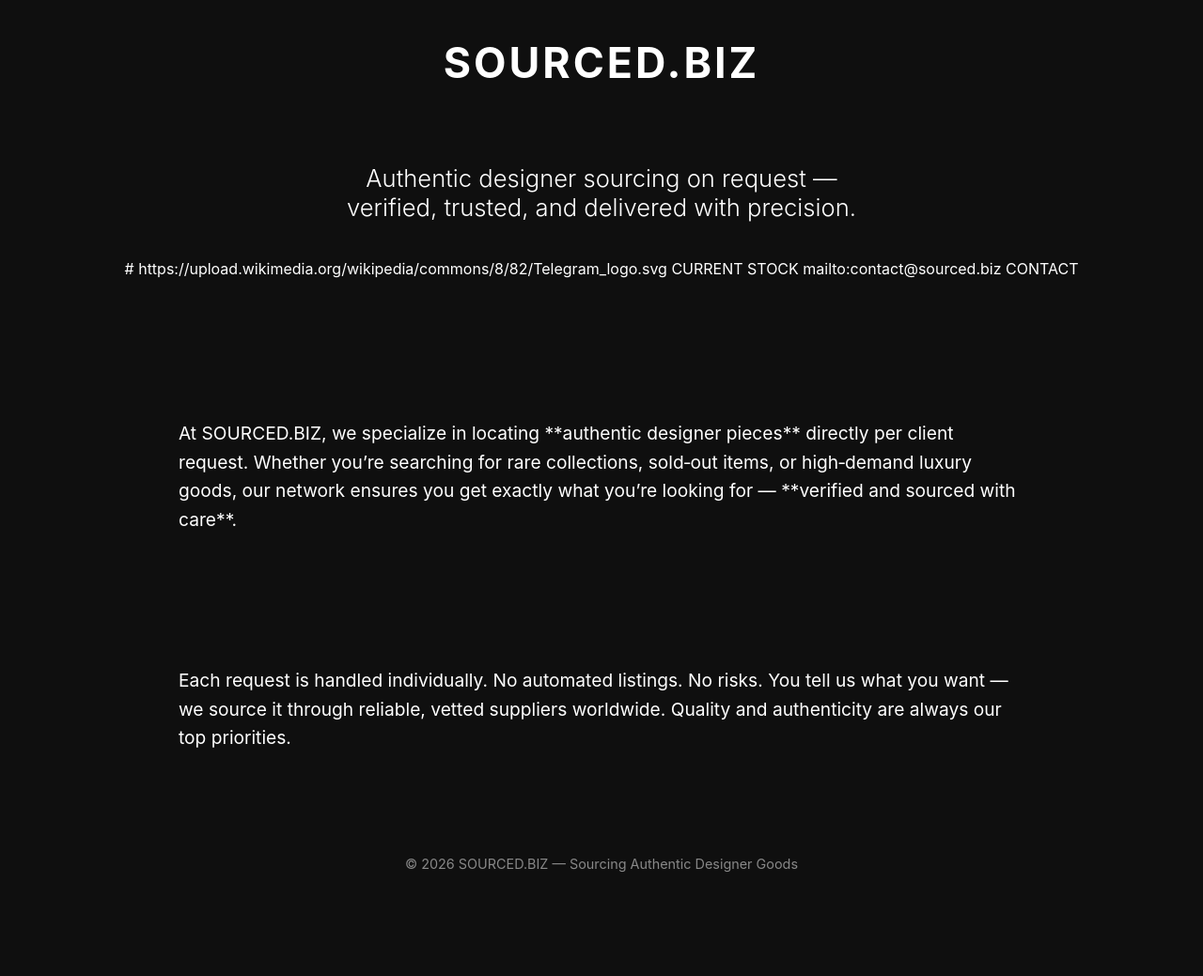
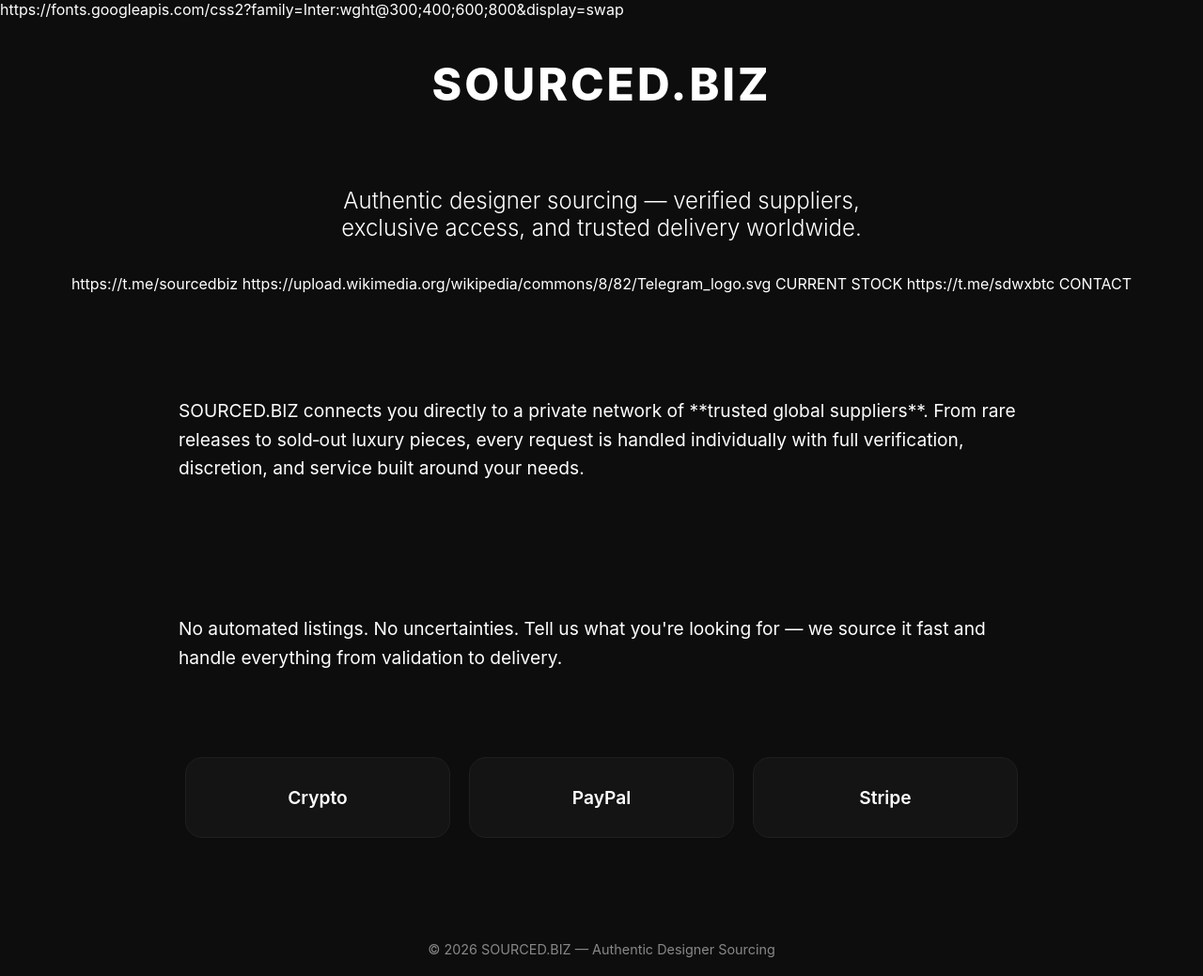
Before and after one commit to wagetrack/SOURCEDBIZ, a plain HTML site: page index.html in a window 1280 px wide. Shown: the whole page at 94% size. Before the commit the page ends 968 px from the top, so only its background shows below. Drawn offline with Linux system fonts and the light colour scheme.

Commit message:
Update index.html

```diff
--- a/index.html
+++ b/index.html
@@ -5,42 +5,80 @@
 <meta name="viewport" content="width=device-width, initial-scale=1.0">
 <title>SOURCED.BIZ</title>
 
+<!-- Clean modern font -->
+https://fonts.googleapis.com/css2?family=Inter:wght@300;400;600;800&display=swap
+
 <style>
     body {
         margin: 0;
-        font-family: "Inter", Arial, sans-serif;
-        background: #0f0f0f;
-        color: #ffffff;
+        font-family: "Inter", sans-serif;
+        background: #0d0d0d;
+        color: white;
         overflow-x: hidden;
     }
 
     header {
         padding: 40px 20px;
         text-align: center;
-        font-size: 2.8rem;
-        font-weight: 700;
+        font-size: 3rem;
+        font-weight: 800;
         letter-spacing: 3px;
-        color: white;
     }
 
     .hero {
         text-align: center;
-        padding: 40px 25px 80px;
+        padding: 40px 25px 40px;
     }
 
     .hero h2 {
-        font-size: 1.6rem;
+        font-size: 1.5rem;
         font-weight: 300;
-        max-width: 600px;
-        margin: 0 auto;
         opacity: 0;
         transform: translateY(20px);
         transition: 1s ease-out;
+        max-width: 650px;
+        margin: 0 auto;
     }
 
     .fade-in {
         opacity: 1 !important;
         transform: translateY(0px) !important;
+    }
+
+    /* Buttons */
+    .button-container {
+        margin-top: 35px;
+        display: flex;
+        justify-content: center;
+        flex-wrap: wrap;
+        gap: 15px;
+    }
+
+    .btn {
+        padding: 14px 28px;
+        border-radius: 10px;
+        border: none;
+        font-size: 1rem;
+        font-weight: 600;
+        cursor: pointer;
+        text-decoration: none;
+        color: white;
+        display: flex;
+        align-items: center;
+        gap: 10px;
+    }
+
+    .telegram-btn {
+        background-color: #2AABEE;
+    }
+
+    .contact-btn {
+        background-color: #444;
+    }
+
+    .btn img {
+        width: 20px;
+        height: 20px;
     }
 
     .section {
@@ -54,58 +92,49 @@
         transition: 1s ease-out;
     }
 
-    /* Buttons */
-    .button-container {
-        margin-top: 40px;
+    /* Payment Blocks */
+    .payments {
         display: flex;
         justify-content: center;
         gap: 20px;
         flex-wrap: wrap;
+        padding: 20px 0 70px;
     }
 
-    .btn {
-        padding: 14px 28px;
-        border-radius: 8px;
-        border: none;
-        font-size: 1rem;
+    .pay-box {
+        background: #141414;
+        padding: 30px 40px;
+        border-radius: 18px;
+        min-width: 200px;
+        text-align: center;
+        border: 1px solid #1f1f1f;
+        transition: 0.3s;
+        font-size: 1.2rem;
         font-weight: 600;
-        cursor: pointer;
-        text-decoration: none;
-        color: white;
-        display: flex;
-        align-items: center;
-        gap: 10px;
     }
 
-    .telegram-btn {
-        background-color: #2AABEE; /* Telegram blue */
-    }
-
-    .contact-btn {
-        background-color: #444;
-    }
-
-    .btn img {
-        width: 20px;
-        height: 20px;
+    .pay-box:hover {
+        transform: translateY(-5px);
+        background: #1a1a1a;
+        border-color: #2AABEE;
     }
 
     footer {
         text-align: center;
-        padding: 40px 0;
+        padding: 40px 0 20px;
         font-size: 0.9rem;
         color: #888;
     }
 
     @media (max-width: 600px) {
         header {
-            font-size: 2.2rem;
+            font-size: 2.3rem;
         }
         .hero h2 {
-            font-size: 1.3rem;
+            font-size: 1.25rem;
         }
-        .section {
-            font-size: 1.05rem;
+        .pay-box {
+            min-width: 150px;
         }
     }
 </style>
@@ -116,38 +145,48 @@
 <header>SOURCED.BIZ</header>
 
 <div class="hero">
-    <h2 id="intro-text">Authentic designer sourcing on request — verified, trusted, and delivered with precision.</h2>
+    <h2 id="intro-text">Authentic designer sourcing — verified suppliers, exclusive access, and trusted delivery worldwide.</h2>
 
     <div class="button-container">
-        #
+
+        <!-- CURRENT STOCK -->
+        https://t.me/sourcedbiz
             https://upload.wikimedia.org/wikipedia/commons/8/82/Telegram_logo.svg
             CURRENT STOCK
         </a>
 
-        mailto:contact@sourced.biz
+        <!-- CONTACT -->
+        https://t.me/sdwxbtc
             CONTACT
         </a>
+
     </div>
 </div>
 
-<div class="section" id="section1">
-    At SOURCED.BIZ, we specialize in locating **authentic designer pieces** directly per client request.
-    Whether you’re searching for rare collections, sold‑out items, or high‑demand luxury goods, our network ensures
-    you get exactly what you’re looking for — **verified and sourced with care**.
+<div class="section">
+    SOURCED.BIZ connects you directly to a private network of **trusted global suppliers**.
+    From rare releases to sold‑out luxury pieces, every request is handled individually with full verification,
+    discretion, and service built around your needs.
 </div>
 
-<div class="section" id="section2">
-    Each request is handled individually. No automated listings. No risks.
-    You tell us what you want — we source it through reliable, vetted suppliers worldwide.
-    Quality and authenticity are always our top priorities.
+<div class="section">
+    No automated listings. No uncertainties.
+    Tell us what you're looking for — we source it fast and handle everything from validation to delivery.
+</div>
+
+<!-- Payment Options -->
+<div class="payments">
+    <div class="pay-box">Crypto</div>
+    <div class="pay-box">PayPal</div>
+    <div class="pay-box">Stripe</div>
 </div>
 
 <footer>
-    © 2026 SOURCED.BIZ — Sourcing Authentic Designer Goods
+    © 2026 SOURCED.BIZ — Authentic Designer Sourcing
 </footer>
 
 <script>
-    // fade-in on scroll
+    // Fade-in for sections
     const elements = document.querySelectorAll('.section');
 
     const observer = new IntersectionObserver(entries => {
@@ -158,7 +197,7 @@
 
     elements.forEach(el => observer.observe(el));
 
-    // Hero text fade-in
+    // Intro text fade-in
     setTimeout(() => {
         document.getElementById("intro-text").classList.add("fade-in");
     }, 300);
```
